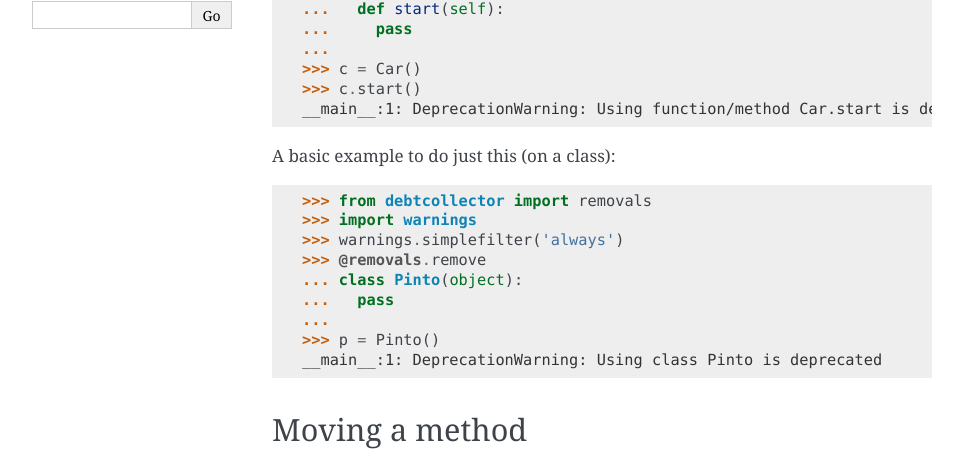
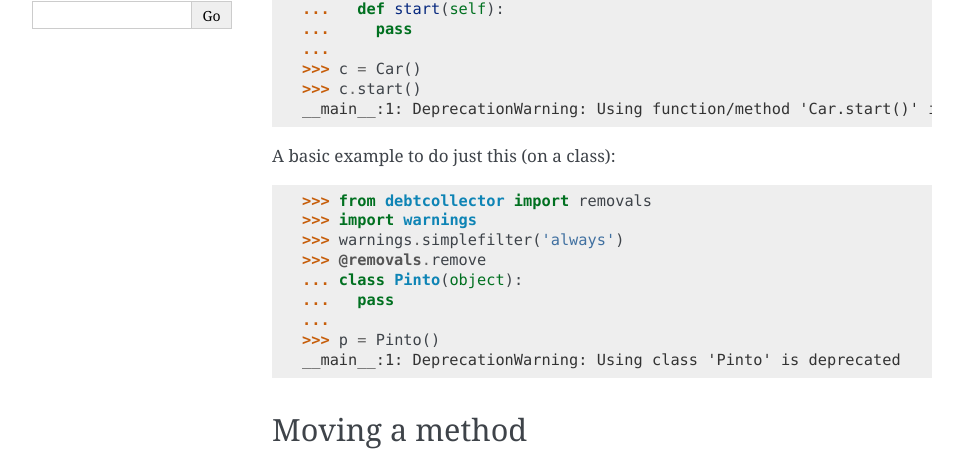
Before and after one commit to openstack/debtcollector, a Sphinx documentation site: the page built from doc/source/examples.rst, in a window 1280 px wide and 900 px high. Shown: the part 436-894 px from the top of the window, without its empty margins (148-1111 px from the left). Built offline with Sphinx 7.4.7, drawn with Linux system fonts in a browser that asks for light colours.

```diff
--- a/doc/source/examples.rst
+++ b/doc/source/examples.rst
@@ -24,7 +24,7 @@ A basic example to do just this (on a method/function):
     ...
     >>> c = Car()
     >>> c.start()
-    __main__:1: DeprecationWarning: Using function/method Car.start is deprecated
+    __main__:1: DeprecationWarning: Using function/method 'Car.start()' is deprecated
 
 A basic example to do just this (on a class):
 
@@ -38,7 +38,7 @@ A basic example to do just this (on a class):
     ...   pass
     ...
     >>> p = Pinto()
-    __main__:1: DeprecationWarning: Using class Pinto is deprecated
+    __main__:1: DeprecationWarning: Using class 'Pinto' is deprecated
 
 Moving a method
 ---------------
```
